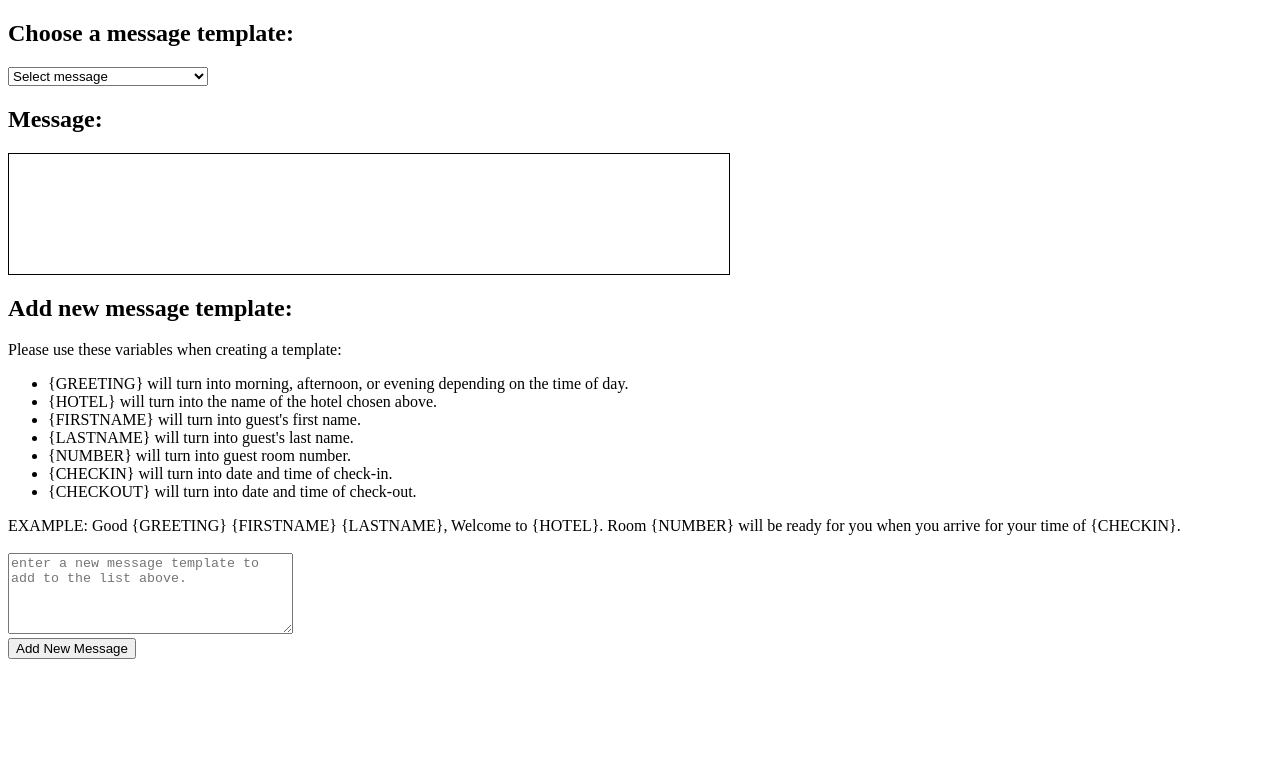
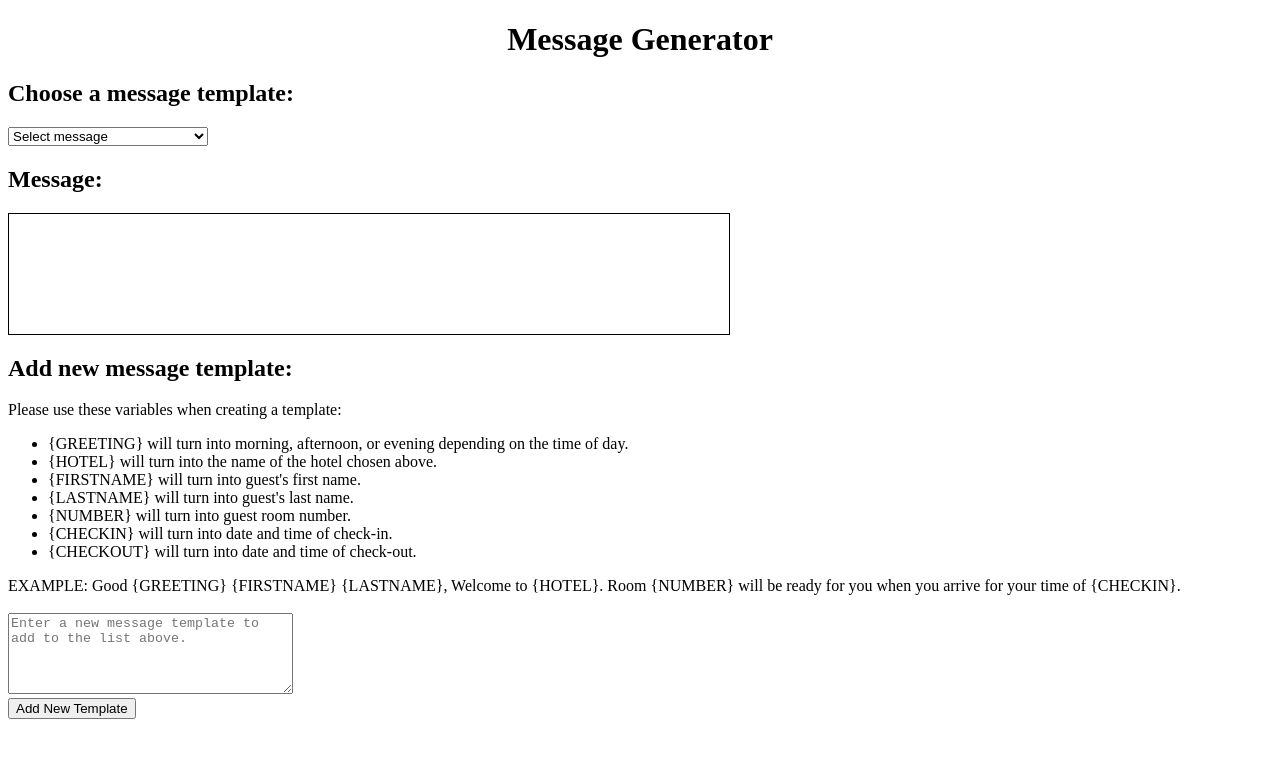
Before and after one commit to Freddyreza53/message-template-generator, a React (Create React App) app: page / in a window 1280 px wide. Shown: the top 758 px of the page. Built offline with nearby package versions, Linux system fonts and the light colour scheme.

Commit message:
update readme and add comments throughout

```diff
--- a/src/components/App/App.css
+++ b/src/components/App/App.css
@@ -8,3 +8,8 @@ select {
   padding: 10px;
   width: 700px;
 }
+
+.title {
+  display: flex;
+  justify-content: center
+}
--- a/src/components/App/App.jsx
+++ b/src/components/App/App.jsx
@@ -1,32 +1,43 @@
 import DisplayMessage from '../DisplayMessage/DisplayMessage';
 import NewMessage from '../NewMessage/NewMessage';
 import TemplateForm from '../TemplateForm/TemplateForm';
+import React, { useEffect } from 'react';
+import { useDispatch } from 'react-redux';
 import './App.css';
-import React, { useState, useEffect } from 'react';
-import { useDispatch, useSelector } from 'react-redux';
 
 
 function App() {
+  // initial fetch for data from JSON files
   let companies = require('../../utils/Companies.json');
   let guests = require('../../utils/Guests.json');
   let messageTemplates = require('../../utils/MessageTemplates.json');
 
   const dispatch = useDispatch();
 
-
+  // on page load, the data from each JSON file will be sent to reducer to be available for any component used
   useEffect(() => {
     dispatch({ type: 'ADD_COMPANIES', payload: companies });
     dispatch({ type: 'ADD_GUESTS', payload: guests });
     dispatch({ type: 'ADD_MESSAGES', payload: messageTemplates });
   }, []);
 
-  console.log('MessageTemplates: ', );
   return (
     <div className="App">
+      <h1 className='title'>Message Generator</h1>
+      {/*
+        TemplateForm component is the form the user fills out in order to see final generated message
+      */}
       <TemplateForm
       />
+      {/*
+        DisplayMessage component is used to handle the final message that is dynamically generated based on the
+        user selections in the form component
+      */}
       <DisplayMessage
       />
+      {/*
+        NewMessage component is used to allow the user to create a new custom message template to be used in the app
+      */}
       <NewMessage/>
     </div>
   );
--- a/src/components/NewMessage/NewMessage.jsx
+++ b/src/components/NewMessage/NewMessage.jsx
@@ -1,22 +1,31 @@
-import React, { useState, useEffect } from 'react';
+import React, { useState } from 'react';
 import { useDispatch, useSelector } from 'react-redux';
 
-
+/*
+    NewMessage component is used to allow the user to create a new custom message template to be used in the app
+*/
 function NewMessageModal() {
     const dispatch = useDispatch();
+
+    // retrieving list of messageTemplates held in reducer
     const messageTemplates = useSelector(store => store.messageTemplateReducer);
 
+    // creating state variable to hold user's custom message template
     const [newMessageTemplate, setNewMessageTemplate] = useState('')
 
+    // once the user clicks "Add New Template" button, this function will add the new message template to list of
+    // templates and send them to be held in reducer
     const handleClick = () => {
-        console.log(messageTemplates);
         let messageTemplate = [
             ...messageTemplates,
-        {
-            id: messageTemplates.length + 1,
-            message: newMessageTemplate
-        }]
+            {
+                id: messageTemplates.length + 1,
+                message: newMessageTemplate
+            }
+        ]
+        // dispatch will send new list to reducer
         dispatch({ type: 'ADD_NEW_MESSAGE_TEMPLATE', payload: messageTemplate })
+        // clears new template textarea
         setNewMessageTemplate('')
     }
 
@@ -40,10 +49,10 @@ function NewMessageModal() {
                 onChange={(e)=>setNewMessageTemplate(e.target.value)}
                 rows="5"
                 cols="33"
-                placeholder='enter a new message template to add to the list above.'>
+                placeholder='Enter a new message template to add to the list above.'>
             </textarea>
             <br />
-            <button onClick={(e) => handleClick()}>Add New Message</button>
+            <button onClick={(e) => handleClick()}>Add New Template</button>
         </>
     );
 }
--- a/src/helpers.js
+++ /dev/null
@@ -1,17 +0,0 @@
-import { useDispatch, useSelector } from 'react-redux';
-import React, { useState } from 'react';
-
-
-
-export function MessageFinder(messageId) {
-    const messageTemplates = useSelector(store => store.messageTemplateReducer);
-
-    for (let index = 0; index < messageTemplates.length; index++) {
-        console.log(index, messageTemplates[index]);
-
-
-    }
-    console.log('works');
-
-    return '1'
-}
```
Also changed, not shown: src/components/DisplayMessage/DisplayMessage.jsx (+13 -4 lines), src/components/TemplateForm/TemplateForm.jsx (+12 -6 lines), src/index.js (+6 -3 lines), 1 other file (tests, documents, lock files or other folders).
